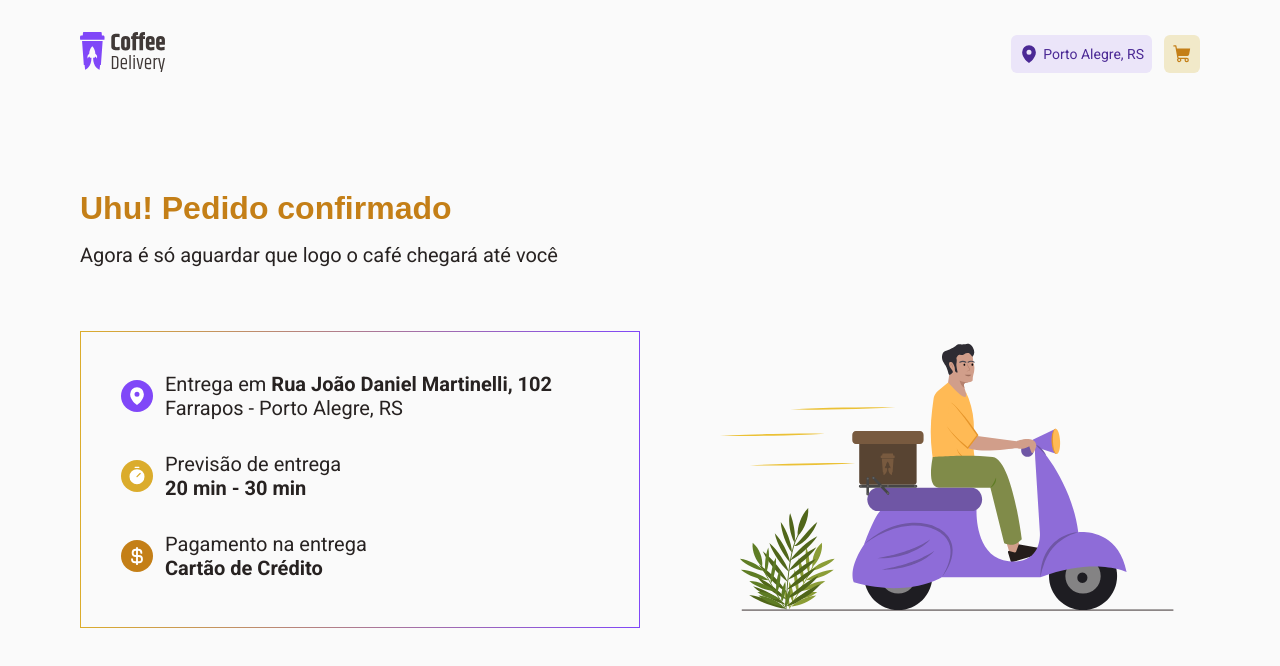
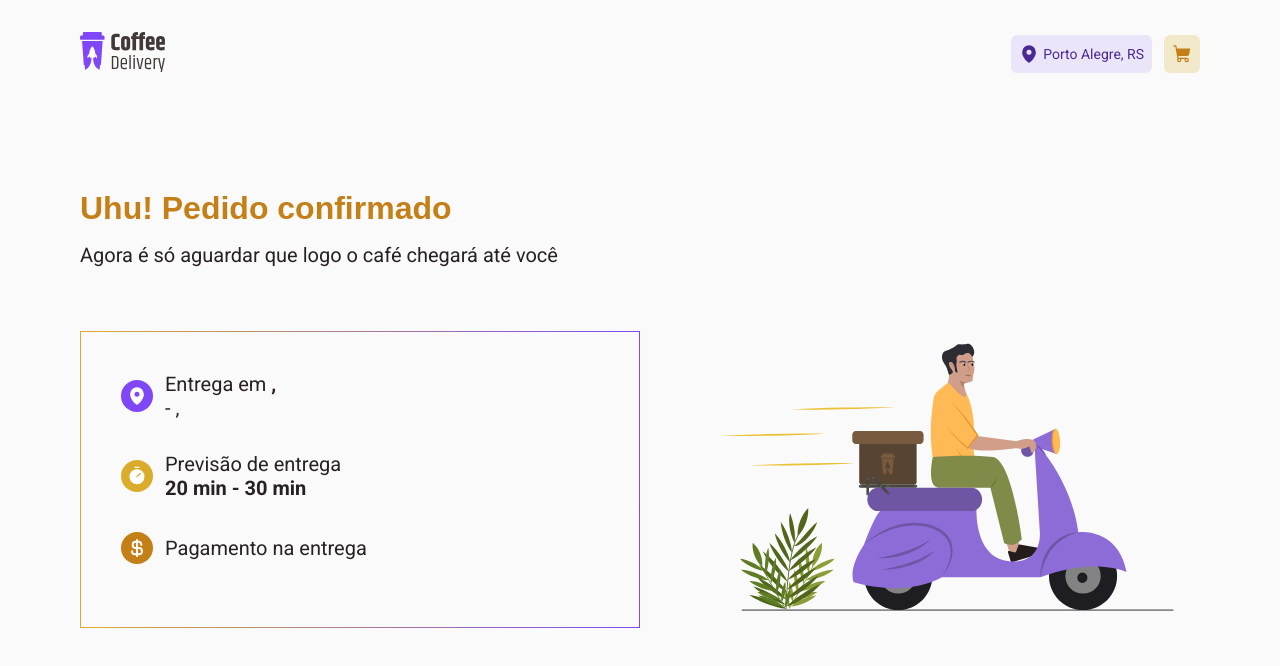
Before and after one commit to pamelasantoss/ignite-coffee-delivery, a React (Vite) app: page /success in a window 1280 px wide. Shown: the top 666 px of the page. Built offline with nearby package versions, Linux system fonts and the light colour scheme; a web font is replaced by a local one.

Commit message:
feat: redireciona usuário para a página de sucesso ao concluir o pedido

```diff
--- a/src/contexts/CartContext.tsx
+++ b/src/contexts/CartContext.tsx
@@ -10,10 +10,12 @@ import {
   updateProductQuantityAction
 } from "../reducers/cart/actions";
 import { addressFormData } from "../components/AddressForm";
+import { useNavigate } from "react-router-dom";
 
 interface CartContextType {
   cart: Product[],
   productList: Product[],
+  address: addressFormData | null,
   payment: string,
   summary: CheckoutSummary,
   addProductToCart: (id: number) => void,
@@ -30,6 +32,7 @@ interface CartContextProviderProps {
 export const CartContext = createContext({} as CartContextType);
 
 export function CartContextProvider({ children }: CartContextProviderProps) {
+  const navigate = useNavigate();
   const [payment, setPayment] = useState("");
   const [cartState, dispatch] = useReducer(
     cartReducer, {
@@ -41,12 +44,11 @@ export function CartContextProvider({ children }: CartContextProviderProps) {
         items: 0,
         delivery: 3.5,
         total: 0
-      },
-      order: null
+      }
     }
   );
 
-  const { cart, productList, summary, order } = cartState;
+  const { cart, productList, address, summary } = cartState;
 
   function addProductToCart(id: number) {
     const filterProducts = productList.find(item => item.id === id);
@@ -74,27 +76,19 @@ export function CartContextProvider({ children }: CartContextProviderProps) {
   }
 
   function sendCheckoutOrder(address: addressFormData) {
-    console.log("---- ENVIANDO O PEDIDO! ----");
-    console.log("Endereço de entrega do pedido: ", address);
-    console.log("Payment: ", payment);
-    console.log("Cart: ", cart);
-    console.log("Summary: ", summary);
-    console.log("----------------------------");
     dispatch(sendOrderAction(address, payment));
+    navigate("/success");
   }
 
   useEffect(() => {
     dispatch(updatePriceAction(cart));
   }, [cart]);
 
-  useEffect(() => {
-    console.log("Pedido: ", order);
-  }, [order]);
-
   return (
     <CartContext.Provider value={{
       cart,
       productList,
+      address,
       payment,
       summary,
       addProductToCart,
--- a/src/pages/Checkout/index.tsx
+++ b/src/pages/Checkout/index.tsx
@@ -129,7 +129,11 @@ export function Checkout() {
                   </li>
                 </ul>
 
-                <button type="submit" form="address-form">
+                <button
+                  type="submit"
+                  disabled={payment === "" ? true : false}
+                  form="address-form"
+                >
                   Confirmar pedido
                 </button>
               </CheckoutSummaryContent>
--- a/src/pages/Checkout/styles.ts
+++ b/src/pages/Checkout/styles.ts
@@ -249,5 +249,10 @@ export const CheckoutSummaryContent = styled.div`
     &:hover {
       background-color: ${(props) => props.theme["orange-300"]};
     }
+
+    &:disabled {
+      opacity: .8;
+      cursor: not-allowed;
+    }
   }
 `;
--- a/src/pages/Success/index.tsx
+++ b/src/pages/Success/index.tsx
@@ -3,8 +3,12 @@ import { OrderInfoContainer, SuccessContainer, SuccessContentSection } from "./s
 import successImage from "../../assets/success-illustration.svg";
 import { CurrencyDollar, MapPin, Timer } from "@phosphor-icons/react";
 import { IconCircle } from "../../styles/default";
+import { useContext } from "react";
+import { CartContext } from "../../contexts/CartContext";
 
 export function Success() {
+  const { address, payment } = useContext(CartContext);
+
   return (
     <SuccessContainer>
       <h1>Uhu! Pedido confirmado</h1>
@@ -17,8 +21,13 @@ export function Success() {
               <IconCircle bgColor="purple">
                 <MapPin size={20} weight="fill" />
               </IconCircle>
-              <p>Entrega em <strong>Rua João Daniel Martinelli, 102</strong>
-                <br />Farrapos - Porto Alegre, RS</p>
+              <p>Entrega em <strong>{address?.street}, {address?.number}</strong>
+                {address?.complement && (
+                  <>
+                    <br />{address?.complement}
+                  </>
+                )}
+                <br />{address?.neighbour} - {address?.city}, {address?.uf}</p>
             </li>
             <li>
               <IconCircle bgColor="yellow">
@@ -32,7 +41,7 @@ export function Success() {
                 <CurrencyDollar size={20} weight="bold" />
               </IconCircle>
               <p>Pagamento na entrega<br />
-                <strong>Cartão de Crédito</strong></p>
+                <strong>{payment}</strong></p>
             </li>
           </ul>
         </OrderInfoContainer>
--- a/src/reducers/cart/reducer.ts
+++ b/src/reducers/cart/reducer.ts
@@ -18,20 +18,12 @@ export interface CheckoutSummary {
   total: number
 }
 
-export interface FullOrder {
-  items: Product[],
-  address: addressFormData,
-  payment: string,
-  prices: CheckoutSummary
-}
-
 interface CartState {
   cart: Product[],
   productList: Product[],
   address: addressFormData | null,
   paymentMethod: string,
-  summary: CheckoutSummary,
-  order: FullOrder | null
+  summary: CheckoutSummary
 }
 
 // eslint-disable-next-line @typescript-eslint/no-explicit-any
@@ -84,9 +76,10 @@ export function cartReducer(state: CartState, action: any) {
     });
   }
   case ActionTypes.SEND_ORDER:
-    console.log(state.cart);
-    console.log(action.payload.address);
-    console.log(action.payload.payment);
+    return produce(state, (draft) => {
+      draft.address = action.payload.address;
+      draft.paymentMethod = action.payload.payment;
+    });
   default:
     return state;
   }
```
